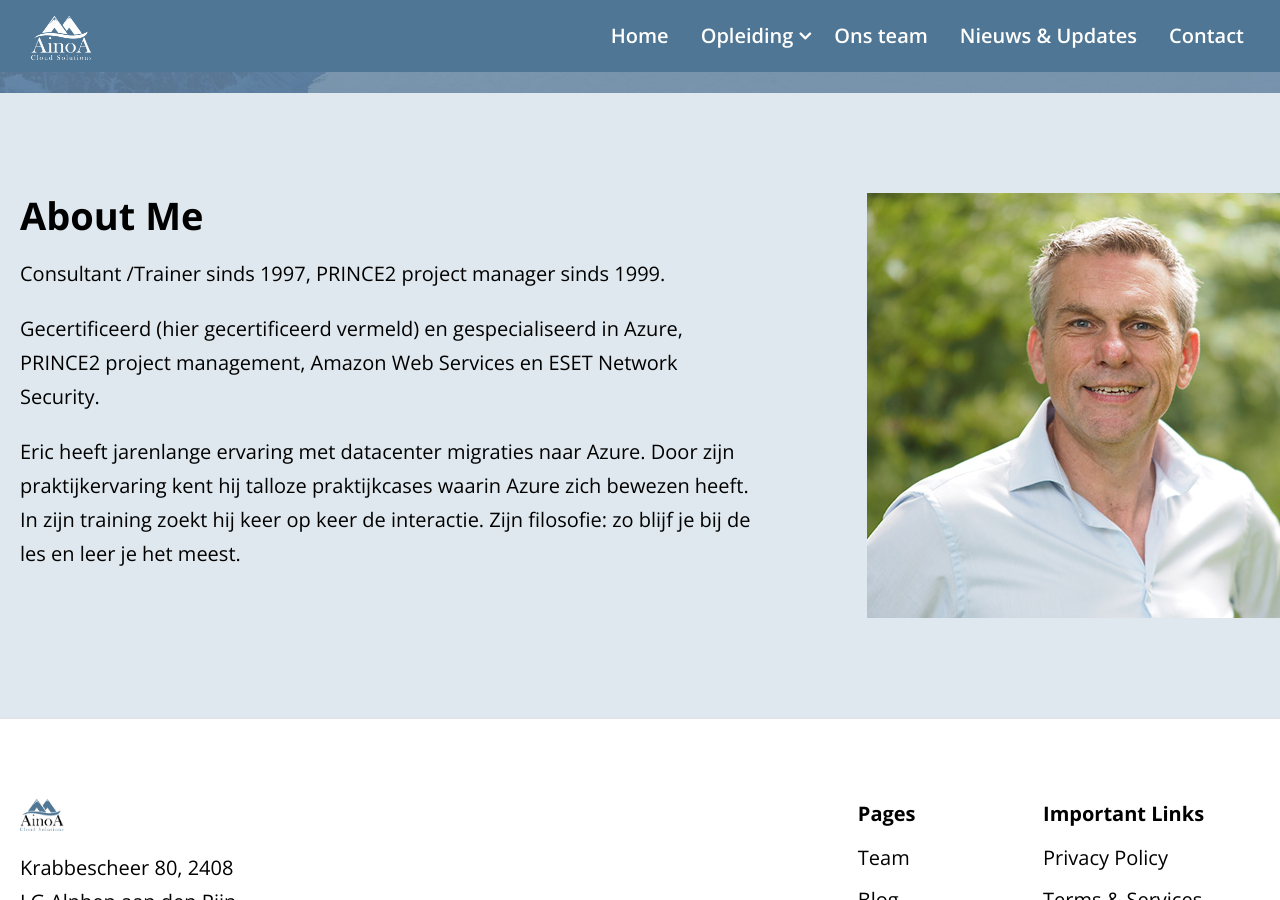
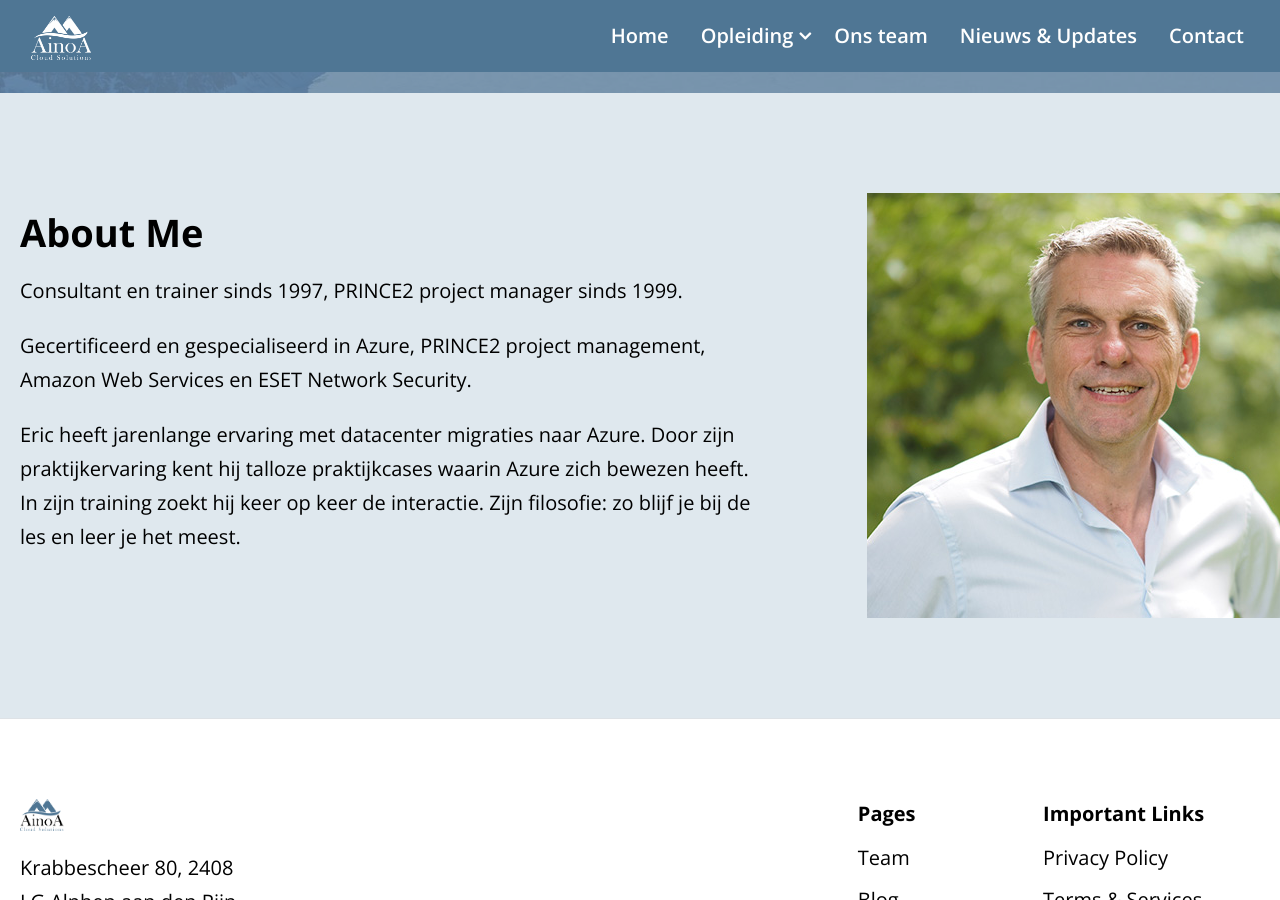
Before and after one commit to Dimtemp/ainoawebsite, a Jekyll site: the page built from _teams/eric-van-laar.html, in a window 1280 px wide and 900 px high, scrolled down 347 px. Built offline with Jekyll 4.4.1, drawn with Linux system fonts in a browser that asks for light colours.

Commit message:
Update eric-van-laar.html

```diff
--- a/_teams/eric-van-laar.html
+++ b/_teams/eric-van-laar.html
@@ -21,11 +21,11 @@ website_link: #
 <ul class="feature-listing-style-2">
   <li>
 
-    <p class="text">Consultant /Trainer sinds 1997, PRINCE2 project manager sinds 1999.</p>
+    <p class="text">Consultant en trainer sinds 1997, PRINCE2 project manager sinds 1999.</p>
   </li>
   <li>
 
-    <p class="text">Gecertificeerd (hier gecertificeerd vermeld) en gespecialiseerd in Azure, PRINCE2 project management, Amazon Web Services en ESET Network Security.</p>
+    <p class="text">Gecertificeerd en gespecialiseerd in Azure, PRINCE2 project management, Amazon Web Services en ESET Network Security.</p>
   </li>
   <li>
     <p class="text">Eric heeft jarenlange ervaring met datacenter migraties naar Azure. Door zijn praktijkervaring kent hij talloze praktijkcases waarin Azure zich bewezen heeft. In zijn training zoekt hij keer op keer de interactie. Zijn filosofie: zo blijf je bij de les en leer je het meest.</p>
```
